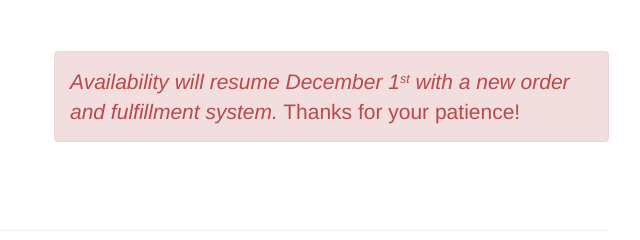
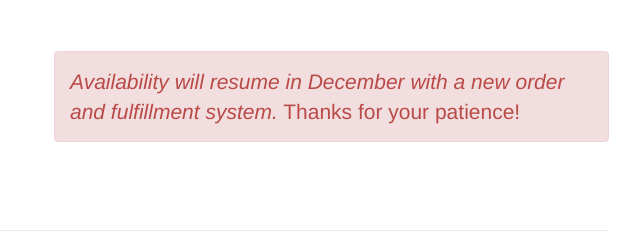
Before and after one commit to OutbreakInc/Galago, a plain HTML site: page products/galago/index.html in a window 1280 px wide. Shown: the part 3495-3735 px from the top of the page, 601-1241 px from the left. Drawn offline with Linux system fonts and the light colour scheme.

Commit message:
availability tweak, API isn't ready yet

```diff
--- a/products/galago/index.html
+++ b/products/galago/index.html
@@ -219,7 +219,7 @@
 					<p>Galago and all accessories are in stock and new orders ship same-day.</p>
 				</div>
 				<div class="col-md-6">
-					<div class="alert alert-danger"><p><em>Availability will resume December 1<sup>st</sup> with a new order and fulfillment system.</em>  Thanks for your patience!</p></div>
+					<div class="alert alert-danger"><p><em>Availability will resume in December with a new order and fulfillment system.</em>  Thanks for your patience!</p></div>
 				</div>
 			</div>
 		</div>
```
Also changed, not shown: products/galago/index.hbs.html (+1 -1 lines).
